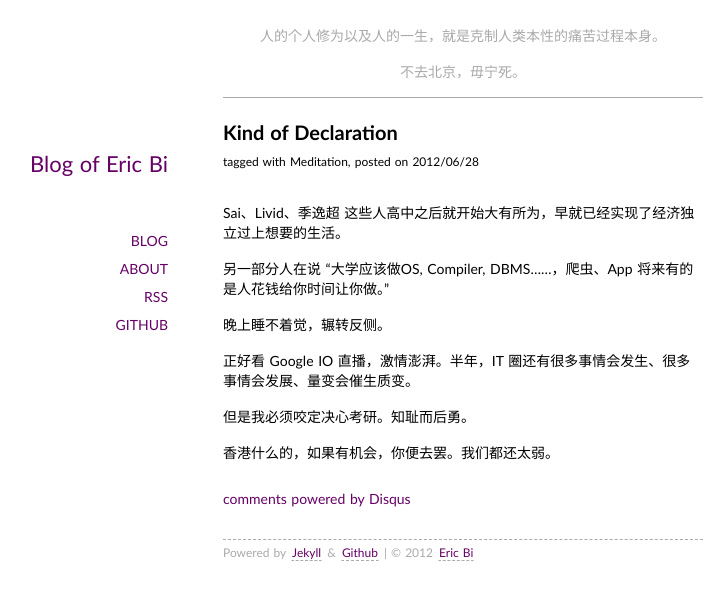
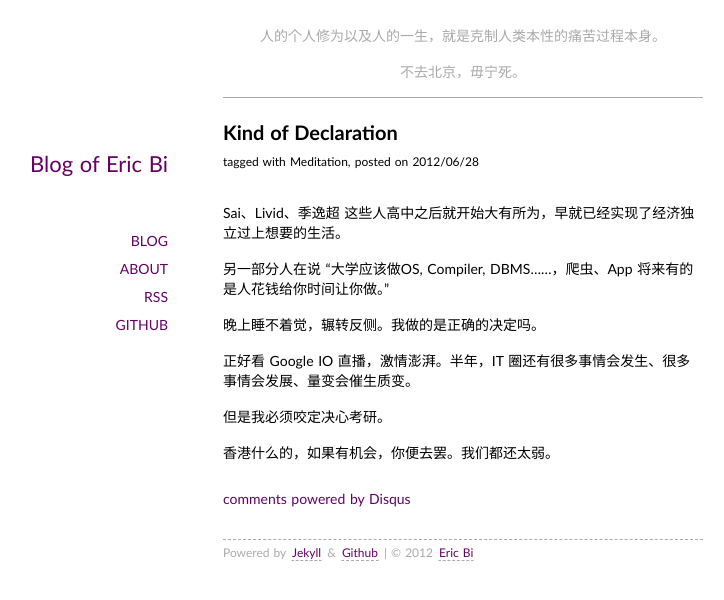
Before and after one commit to sxkachilles/sxkachilles.github.com, a Jekyll site: the page built from _posts/2012-06-28-kind-of-declaration.md, in a window 1280 px wide. Shown: the top 600 px of the page, without its empty margins (177-901 px from the left). Built offline with Jekyll 4.4.1, drawn with Linux system fonts in a browser that asks for light colours; Markdown is read by kramdown in place of the engine named in the settings; comment, search, counter and statistics services are not loaded.

Commit message:
publish blog kind of declaration

```diff
--- a/_posts/2012-06-28-kind-of-declaration.md
+++ b/_posts/2012-06-28-kind-of-declaration.md
@@ -8,10 +8,10 @@ Sai、Livid、季逸超 这些人高中之后就开始大有所为，早就已
 
 另一部分人在说 “大学应该做OS, Compiler, DBMS……，爬虫、App 将来有的是人花钱给你时间让你做。”
 
-晚上睡不着觉，辗转反侧。
+晚上睡不着觉，辗转反侧。我做的是正确的决定吗。
 
 正好看 Google IO 直播，激情澎湃。半年，IT 圈还有很多事情会发生、很多事情会发展、量变会催生质变。
 
-但是我必须咬定决心考研。知耻而后勇。
+但是我必须咬定决心考研。
 
 香港什么的，如果有机会，你便去罢。我们都还太弱。
```
